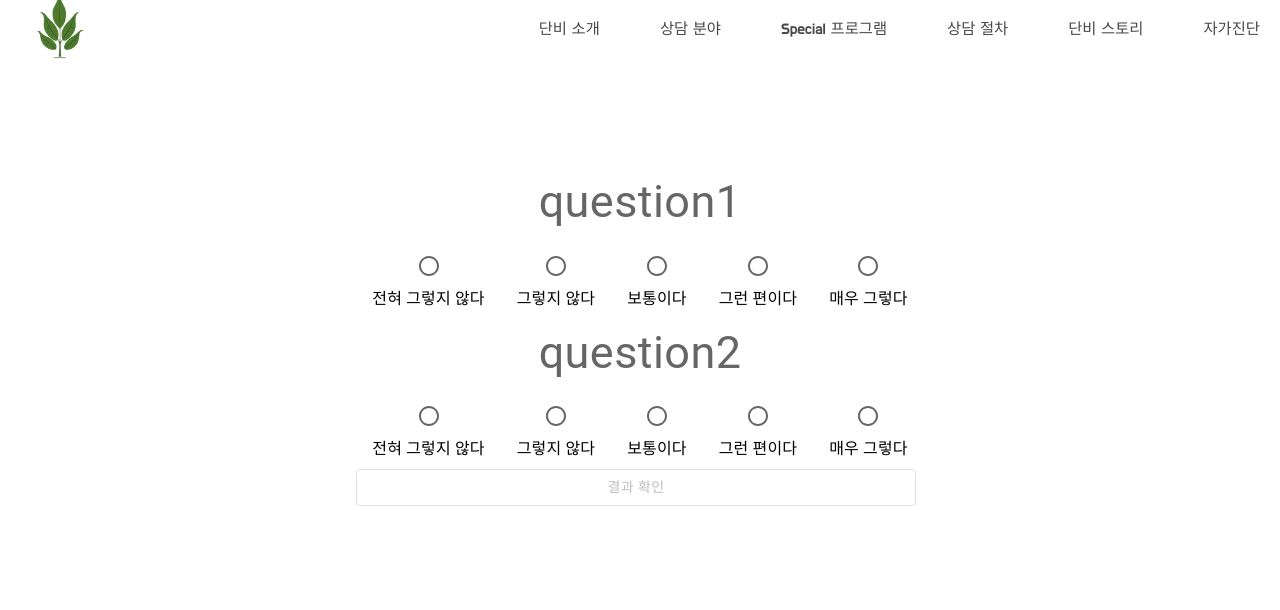
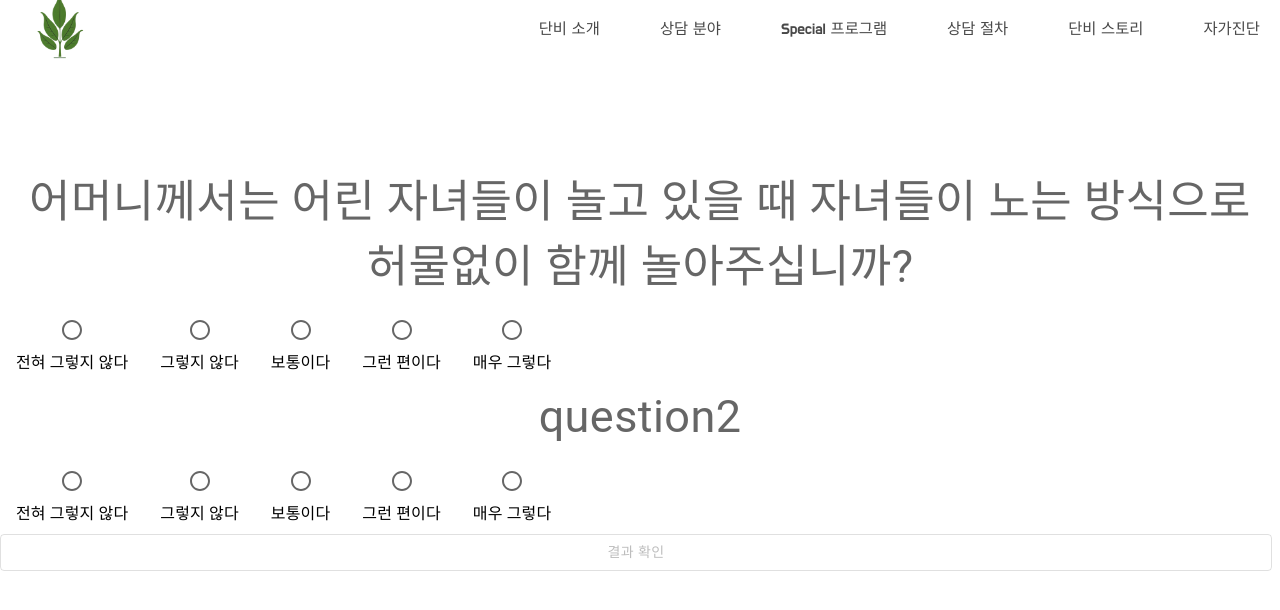
Before and after one commit to danbeesys/danbee, a React (Create React App) app: page /danbee/diagnosis/parent in a window 1280 px wide. Shown: the top 610 px of the page. Built offline with nearby package versions, Linux system fonts and the light colour scheme; a web font is replaced by a local one.

Commit message:
부모검사지 질문 그룹화

```diff
--- a/src/main/eselfdiagnosis/parent/ParentDiagnosis.tsx
+++ b/src/main/eselfdiagnosis/parent/ParentDiagnosis.tsx
@@ -1,14 +1,24 @@
 import Navigation from "../../common/Navigation";
 import ParentDiagnosisMarker from "./ParentDiagnosisMarker";
 
-const questions: string[] = [
-    "question1", "question2"
-]
+const loveQuestions: string[] = [
+    "어머니께서는 어린 자녀들이 놀고 있을 때 자녀들이 노는 방식으로 허물없이 함께 놀아주십니까?", "question2"
+];
+
+const denyQuestions: string[] = [];
+
+const freeQuestions: string[] = [];
+
+const controlQuestions: string[] = [];
 
 const ParentDiagnosis: React.FC = () => {
     return <div>
         <Navigation />
-        <ParentDiagnosisMarker questions={questions} />
+        <ParentDiagnosisMarker
+        loveQuestions={loveQuestions}
+        denyQuestions={denyQuestions}
+        freeQuestions={freeQuestions}
+        controlQuestions={controlQuestions} />
     </div>;
 }
 
--- a/src/main/eselfdiagnosis/parent/ParentDiagnosisMarker.tsx
+++ b/src/main/eselfdiagnosis/parent/ParentDiagnosisMarker.tsx
@@ -9,10 +9,13 @@ import Button from '@mui/material/Button';
 import { useNavigate } from 'react-router-dom';
 
 export interface DiagnosisPaperProps {
-    questions: string[];
+    loveQuestions:    string[];
+    denyQuestions:    string[];
+    freeQuestions:    string[];
+    controlQuestions: string[];
 }
 
-const ParentDiagnosisMarker: React.FC<DiagnosisPaperProps> = ({ questions }) => {
+const ParentDiagnosisMarker: React.FC<DiagnosisPaperProps> = ({ loveQuestions, denyQuestions, freeQuestions, controlQuestions }) => {
     const [scoreMap, setScoreMap] = useState(new Map<string, number>());
     const [couldConfirm, setCouldConfirm] = useState(true);
     const navigate = useNavigate();
@@ -20,7 +23,7 @@ const ParentDiagnosisMarker: React.FC<DiagnosisPaperProps> = ({ questions }) =>
     const handleOnChange = (event: React.ChangeEvent<HTMLInputElement>) => {
         const answerEvent = (event.target as HTMLInputElement);
         setScoreMap(scoreMap.set(answerEvent.name, parseInt(answerEvent.value)));
-        setCouldConfirm(scoreMap.size !== questions.length);
+        setCouldConfirm(scoreMap.size !== loveQuestions.length);
     }
     const handleSubmit = (event: React.FormEvent<HTMLFormElement>) => {
         event.preventDefault();
@@ -33,7 +36,7 @@ const ParentDiagnosisMarker: React.FC<DiagnosisPaperProps> = ({ questions }) =>
 
     return <form onSubmit={handleSubmit} className='supplier_body'>
         <FormControl>
-            {questions.map((question, index) => (
+            {loveQuestions.map((question, index) => (
                 <React.Fragment key={index}>
                     <FormLabel id={`question-${index}`} sx={{
                         fontSize: '45px',
```
